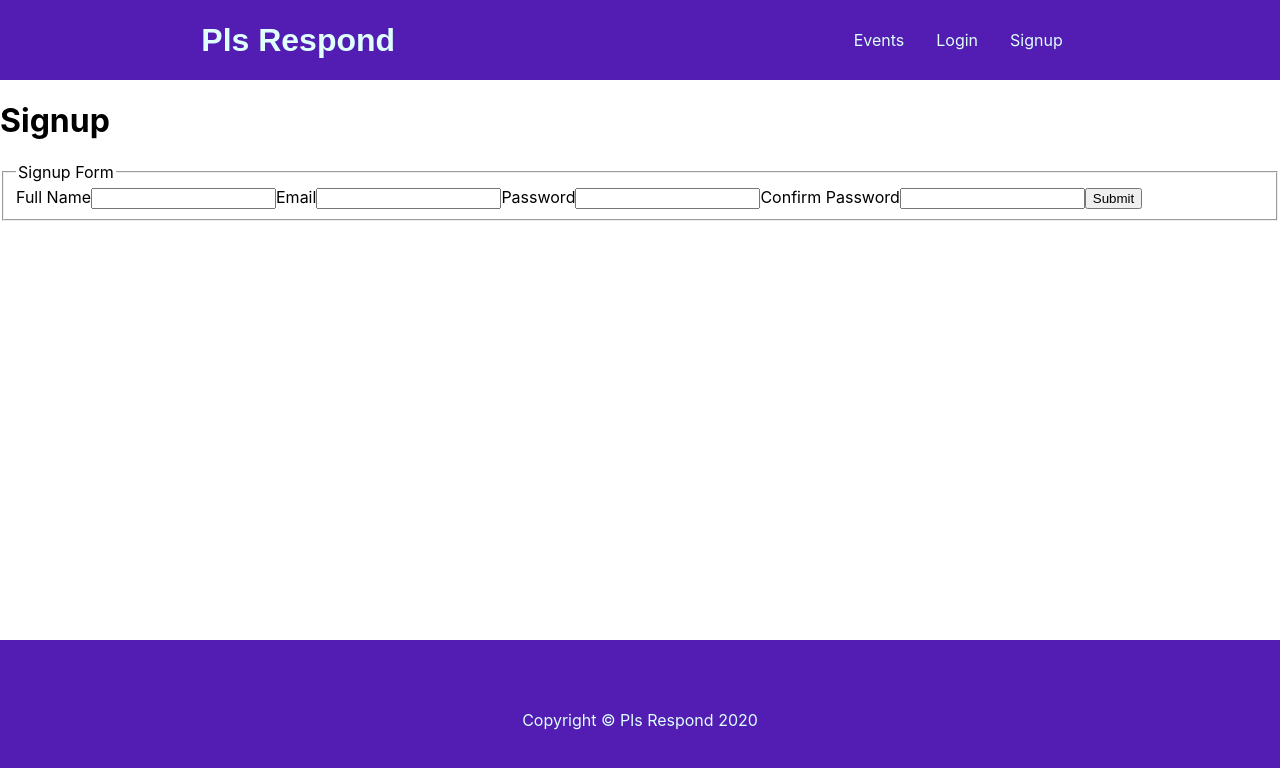
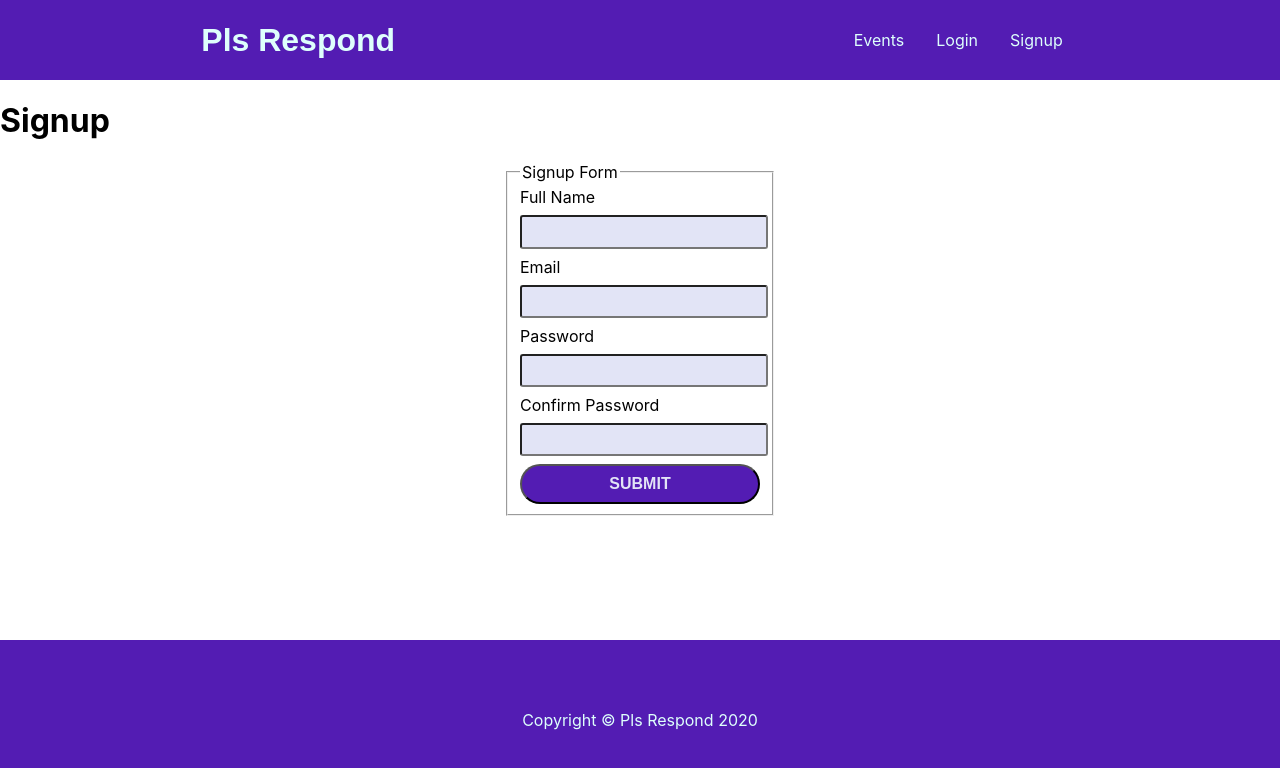
Before and after one commit to cococtrl/pls-respond, a React (Create React App) app: page /signup in a window 1280 px wide. Shown: the top 768 px of the page. Built offline with nearby package versions, Linux system fonts and the light colour scheme.

Commit message:
signup form css updates

```diff
--- a/src/components/SignupForm/SignupForm.module.css
+++ b/src/components/SignupForm/SignupForm.module.css
@@ -0,0 +1,25 @@
+.form fieldset {
+    display: flex;
+    flex-direction: column;
+    width: 15rem;
+    margin: 0 auto;
+}
+
+.form input {
+    width: 100%;
+    margin: .5rem 0 .5rem 0;
+    border-radius: 3px;
+    height: 1.7rem;
+    background-color: #E2E4F6;
+}
+
+.form button {
+    width: 100%;
+    height: 2.5rem;
+    background-color: #531CB3;
+    border-radius: 20px;
+    text-transform: uppercase;
+    color: #E2E4F6;
+    font-size: 1rem;
+    font-weight: 600;
+}
```
